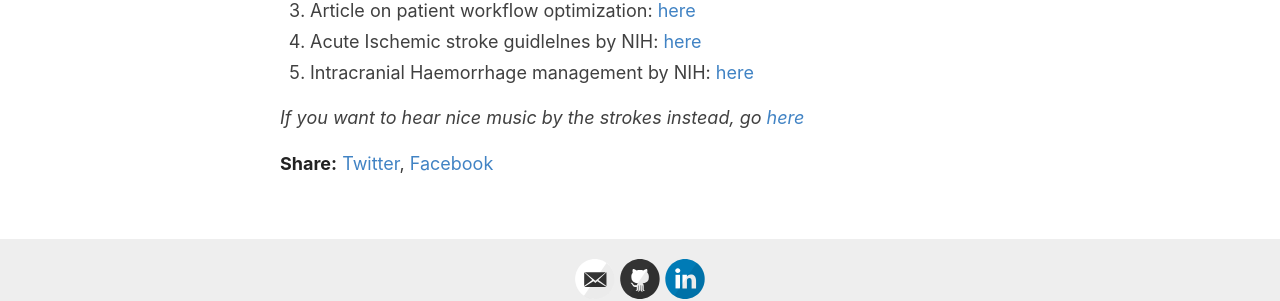
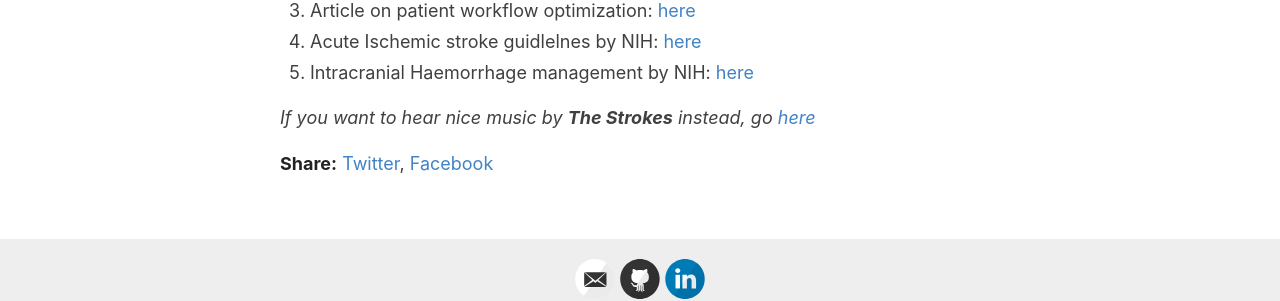
Before and after one commit to CodeSeeker99/codeseeker99.github.io, a Jekyll site: the page built from _posts/2021-02-04-how-is-a-stroke-treated.md, in a window 1280 px wide and 900 px high, scrolled down 9683 px. Shown: the part 571-872 px from the top of the window. Built offline with Jekyll 4.4.1, drawn with Linux system fonts in a browser that asks for light colours; our own code applies the rules of GitHub Pages for plain Markdown files.

```diff
--- a/_posts/2021-02-04-how-is-a-stroke-treated.md
+++ b/_posts/2021-02-04-how-is-a-stroke-treated.md
@@ -143,4 +143,4 @@ _The most important thing about stroke treatment is the time between symptoms an
 4. Acute Ischemic stroke guidlelnes by NIH: [here](https://www.ncbi.nlm.nih.gov/pmc/articles/PMC6707502/)
 5. Intracranial Haemorrhage management by NIH: [here](https://www.ncbi.nlm.nih.gov/pmc/articles/PMC2291314/)
 
-_If you want to hear nice music by the strokes instead, go [here](https://www.youtube.com/watch?v=b8-tXG8KrWs)_
+_If you want to hear nice music by **The Strokes** instead, go [here](https://www.youtube.com/watch?v=b8-tXG8KrWs)_
```
